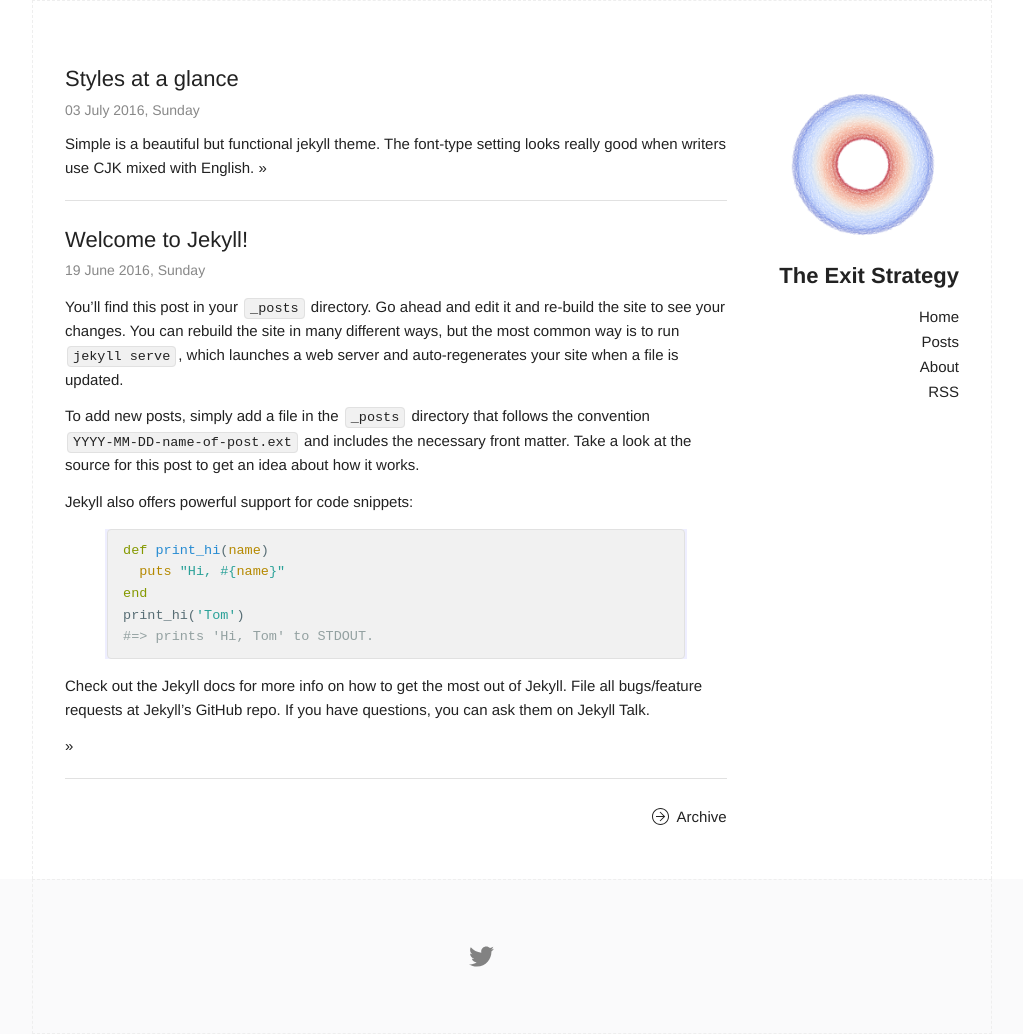
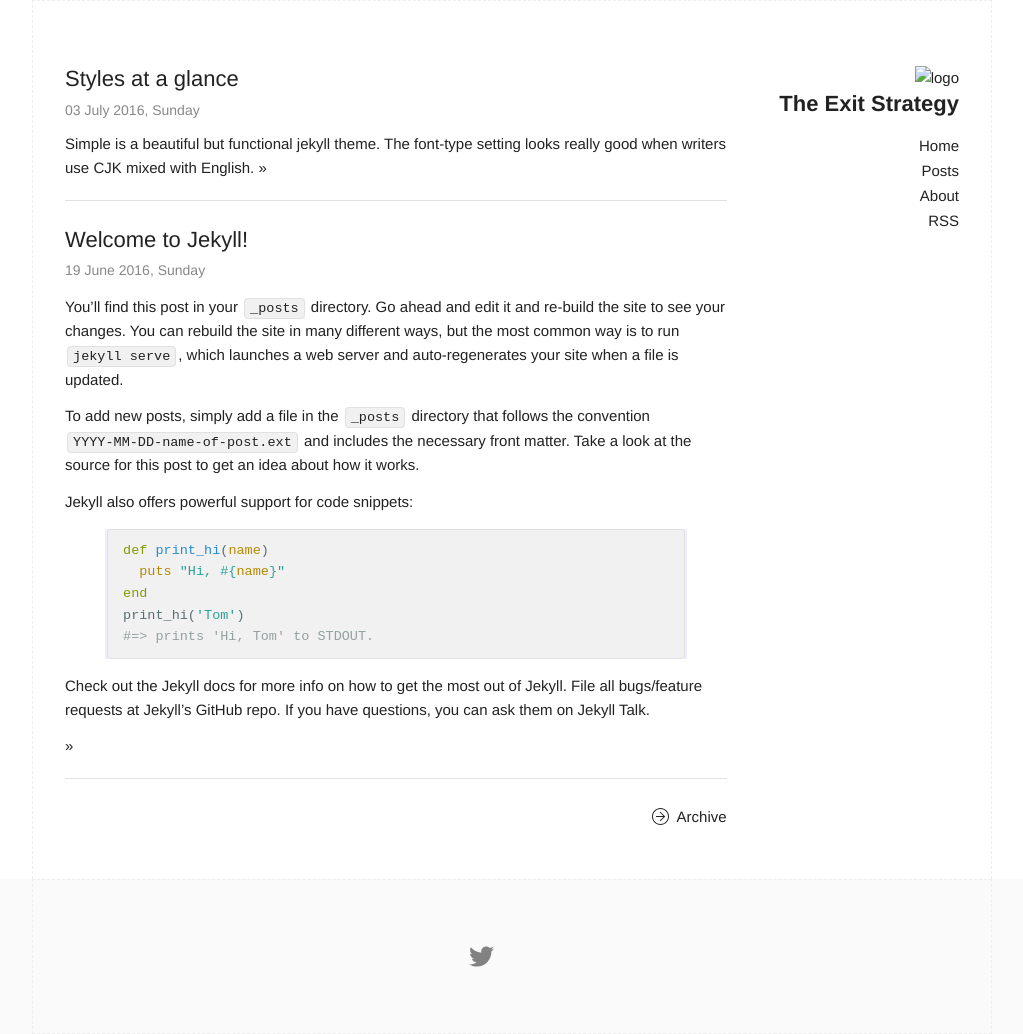
Before and after one commit to theexitstrategy/theexitstrategy.github.io, a Jekyll site: the page built from index.html, in a window 1280 px wide. Shown: the whole page, without its empty margins (128-1151 px from the left). Built offline with Jekyll 4.4.1, drawn with Linux system fonts in a browser that asks for light colours.

Commit message:
Change location

```diff
--- a/_includes/header.html
+++ b/_includes/header.html
@@ -1,6 +1,6 @@
 <header class="site-header">
 
-  <img src="assets/img/logo.png" alt="logo" />
+  <img src=".assets/img/logo.png" alt="logo" />
 
   <h2 class="logo"><a href="{{ site.baseurl }}/">{{ site.title }}</a></h2>
 
```
